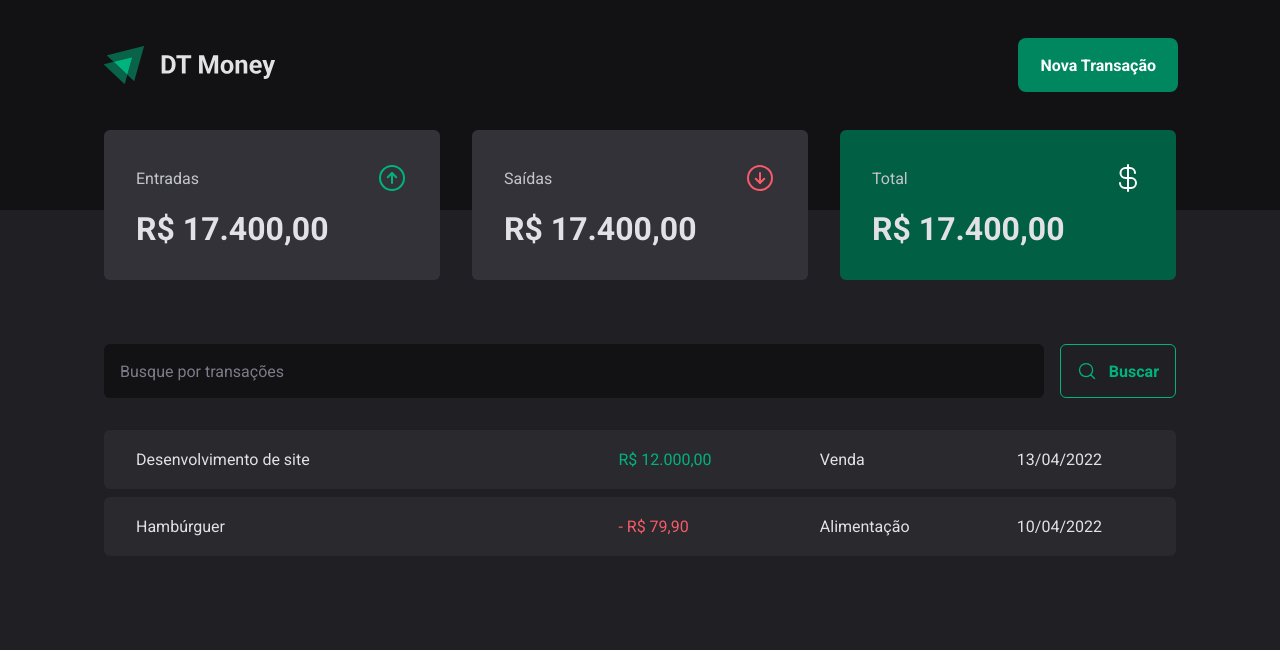
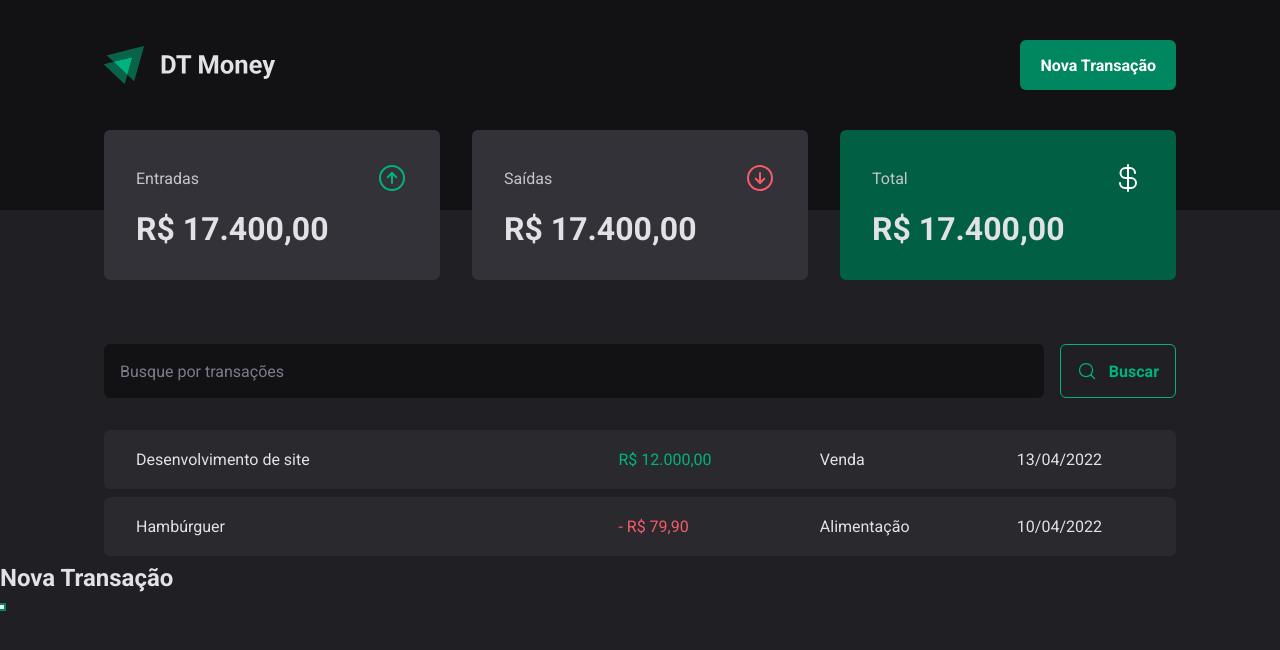
Before and after one commit to henriquekramer/dt-money2, a React (Vite) app: page / in a window 1280 px wide. Both pictures are taken after a click on the button "Nova Transação". Shown: the top 650 px of the page. Built offline with nearby package versions, Linux system fonts and the light colour scheme.

Commit message:
feat: criando modal acessível com Radix Dialog

```diff
--- a/package.json
+++ b/package.json
@@ -9,6 +9,7 @@
     "preview": "vite preview"
   },
   "dependencies": {
+    "@radix-ui/react-dialog": "^1.0.0",
     "phosphor-react": "^1.4.1",
     "react": "^18.2.0",
     "react-dom": "^18.2.0",
--- a/src/components/Header/index.tsx
+++ b/src/components/Header/index.tsx
@@ -1,4 +1,5 @@
 import { HeaderContainer, HeaderContent, NewTransactionButton } from "./styles";
+import * as Dialog from '@radix-ui/react-dialog';
 import logoImg from '../../assets/logo.svg'
 
 export function Header(){
@@ -7,7 +8,23 @@
       <HeaderContent>
         <img src={logoImg} alt="logo" />
 
-        <NewTransactionButton>Nova Transação</NewTransactionButton>
+        <Dialog.Root>
+          <Dialog.Trigger asChild>
+            <NewTransactionButton>Nova Transação</NewTransactionButton>
+          </Dialog.Trigger>
+
+          <Dialog.Portal>
+            <Dialog.Overlay>
+              <Dialog.Content>
+                <Dialog.Title>Nova Transação</Dialog.Title>
+
+                <Dialog.Close />
+
+              </Dialog.Content>
+            </Dialog.Overlay>
+          </Dialog.Portal>
+        </Dialog.Root>
+
       </HeaderContent>
     </HeaderContainer>
   )
```
Also changed, not shown: 1 other file (tests, documents, lock files or other folders).
